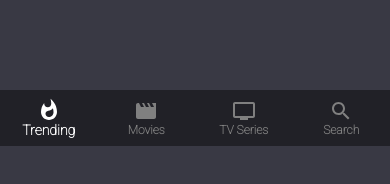
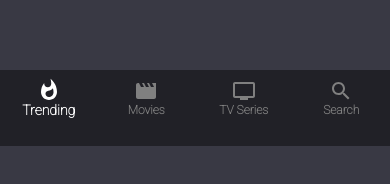
Before and after one commit to chrisv22193/Entertainment-Center, a React (Create React App) app: page / in a window 390 px wide. Shown: the part 698-882 px from the top of the page. Built offline with nearby package versions, Linux system fonts and the light colour scheme; no server answers.

Commit message:
Some more minor updates to the styling

```diff
--- a/src/App.css
+++ b/src/App.css
@@ -29,6 +29,10 @@
 
     .pageTitle{
         font-size: 5vw;
+    }
+
+    .BottomNavigation{
+        padding-bottom: 20px;
     }
 }
 
--- a/src/components/Carousel/Carousel.js
+++ b/src/components/Carousel/Carousel.js
@@ -24,10 +24,13 @@ const Carousel = ({ media_type, id }) => {
 
   const responsive = {
     0:{
-      items: 3,
+      items: 4,
     },
     512:{
       items: 5,
+    },
+    992:{
+      items: 6,
     },
     1024:{
       items: 7,
--- /dev/null
+++ b/src/components/MainNav.css
@@ -0,0 +1,3 @@
+.BottomNavigation{
+    padding-bottom: 100px;
+}
--- a/src/components/MainNav.js
+++ b/src/components/MainNav.js
@@ -32,6 +32,7 @@ export default function SimpleBottomNavigation() {
   return (
     <Box>
       <BottomNavigation
+        className='BottomNavigation'
         onClick={() => window.scroll(0,0)}
         showLabels
         value={value}
```
